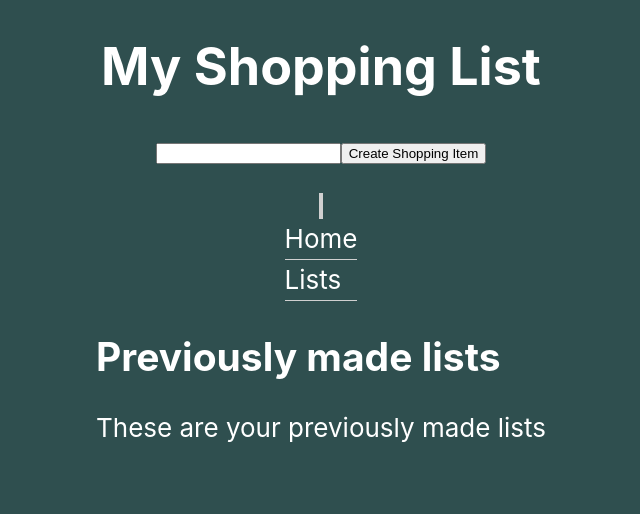
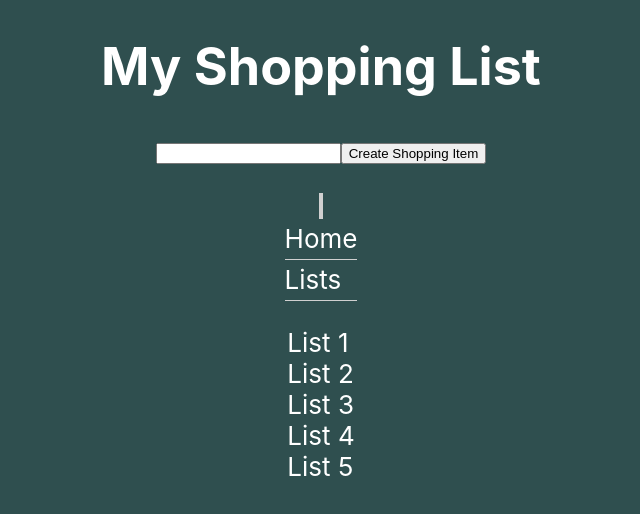
Before and after one commit to Matthiasexe/extend-test-Matt, a React (Create React App) app: page /lists in a window 1280 px wide. Shown: the top 514 px of the page, without its empty margins (319-959 px from the left). Built offline with nearby package versions, Linux system fonts and the light colour scheme.

Commit message:
Saving changes before i mess up again

```diff
--- a/src/App.css
+++ b/src/App.css
@@ -42,6 +42,10 @@ text-decoration: none;
 display: block;
 color: #fff;
 }
+.menu2 a { /* controls how the links look */
+  text-decoration: none;
+  color: #fff;
+  }
 
 .menu li{ /* for organizing the links */
   font-size: 1.0;
--- a/src/App.js
+++ b/src/App.js
@@ -34,7 +34,7 @@ const handleRemoveItem = (index) => { {/* removes data once it is clicked */}
 
     <Router> {/* keeps UI in sync with the URL */}
 
-    <div className='App-header'>
+<div className='App-header'>
       <h1>My Shopping List</h1>
       <div className='input'>
        <input type='text' value={inputData} onChange={(event) => setInputData(event.target.value)}/>{/* stores values entered into text box. will not save values unless "onChange is used" */}
--- a/src/Lists.js
+++ b/src/Lists.js
@@ -1,13 +1,21 @@
 import React from 'react';
 import { Link } from 'react-router-dom';
+// Match covers if path ever changes
 
-const List = () => (
- <div>
-     <h2> Previously made lists </h2>
-     These are your previously made lists
-
- </div>
-
+const List = ({ match }) => (
+ <div className="menu2">
+    <ul>
+        {
+            [...Array(5).keys()].map(n => {
+                return <li key={n}>
+                    <Link to={`${match.url}/${n+1}`}>
+                        List {n+1}
+                    </Link>
+                </li>
+            })
+        }
+    </ul>
+</div>
 );
 
 export default List;
```
